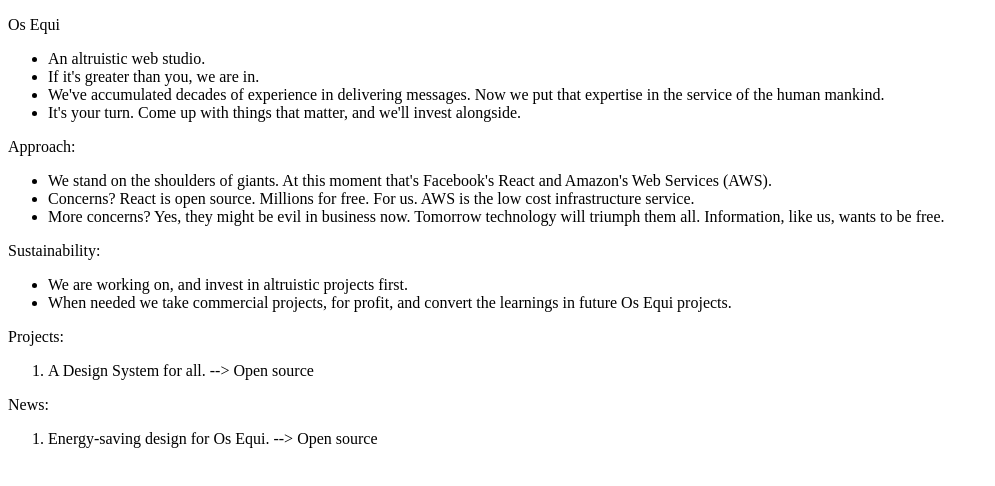
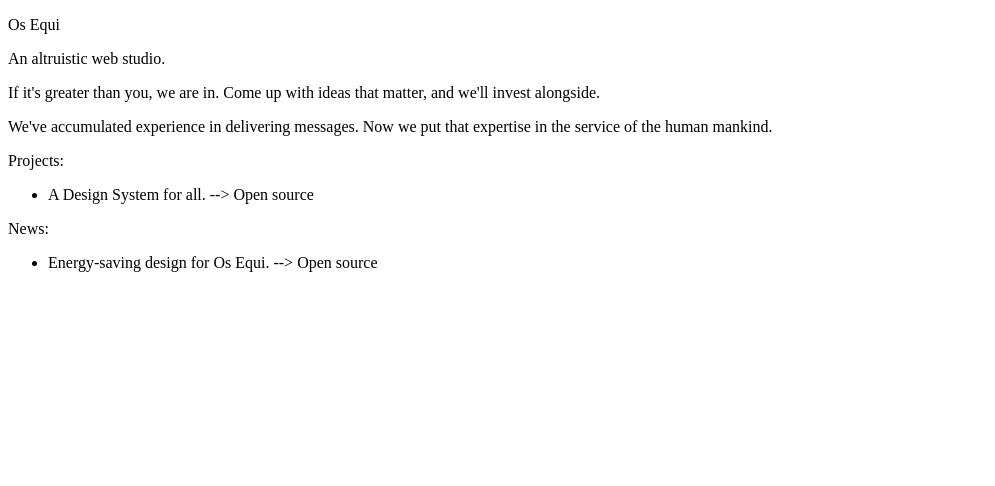
Before and after one commit to metamn/osequi, a Next.js app: page / in a window 1280 px wide. Shown: the top 486 px of the page, without its empty margins (0-995 px from the left). Built offline with nearby package versions, Linux system fonts and the light colour scheme.

Commit message:
Updting copy

```diff
--- a/pages/index.js
+++ b/pages/index.js
@@ -8,55 +8,25 @@
         <link rel="icon" href="/favicon.ico" />
       </Head>
       <p>Os Equi</p>
+      <p>An altruistic web studio.</p>
+      <p>
+        If it's greater than you, we are in. Come up with ideas that matter, and
+        we'll invest alongside.
+      </p>
+      <p>
+        We've accumulated experience in delivering messages. Now we put that
+        expertise in the service of the human mankind.
+      </p>
 
+      <p>Projects:</p>
       <ul>
-        <li>An altruistic web studio.</li>
-        <li>If it's greater than you, we are in.</li>
-        <li>
-          We've accumulated decades of experience in delivering messages. Now we
-          put that expertise in the service of the human mankind.
-        </li>
-        <li>
-          It's your turn. Come up with things that matter, and we'll invest
-          alongside.
-        </li>
+        <li>A Design System for all. --> Open source</li>
       </ul>
 
-      <p>Approach:</p>
+      <p>News:</p>
       <ul>
-        <li>
-          We stand on the shoulders of giants. At this moment that's Facebook's
-          React and Amazon's Web Services (AWS).
-        </li>
-        <li>
-          Concerns? React is open source. Millions for free. For us. AWS is the
-          low cost infrastructure service.
-        </li>
-        <li>
-          More concerns? Yes, they might be evil in business now. Tomorrow
-          technology will triumph them all. Information, like us, wants to be
-          free.
-        </li>
+        <li>Energy-saving design for Os Equi. --> Open source</li>
       </ul>
-
-      <p>Sustainability:</p>
-      <ul>
-        <li>We are working on, and invest in altruistic projects first.</li>
-        <li>
-          When needed we take commercial projects, for profit, and convert the
-          learnings in future Os Equi projects.
-        </li>
-      </ul>
-
-      <p>Projects:</p>
-      <ol>
-        <li>A Design System for all. --> Open source</li>
-      </ol>
-
-      <p>News:</p>
-      <ol>
-        <li>Energy-saving design for Os Equi. --> Open source</li>
-      </ol>
     </>
   );
 };
```
